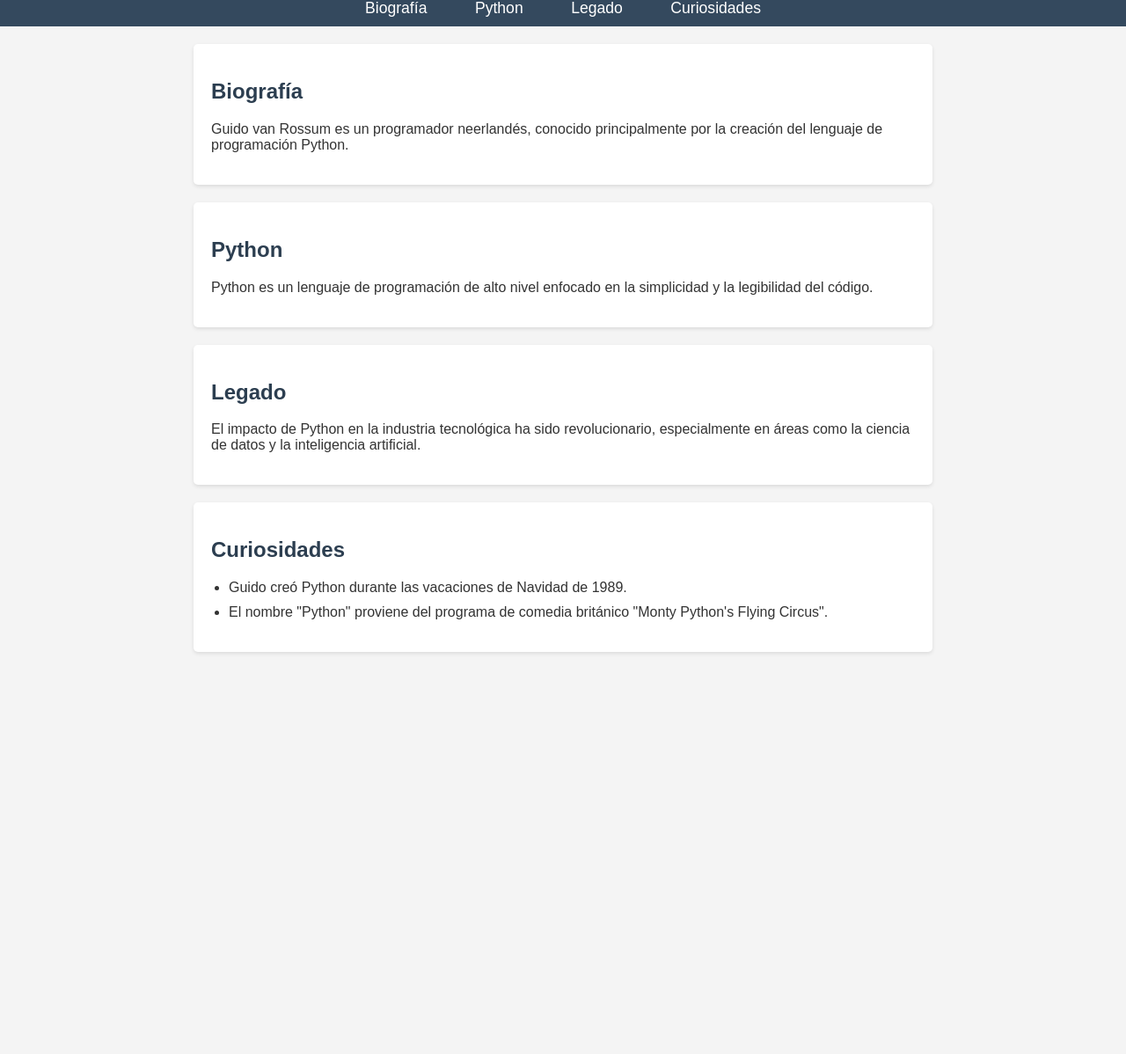
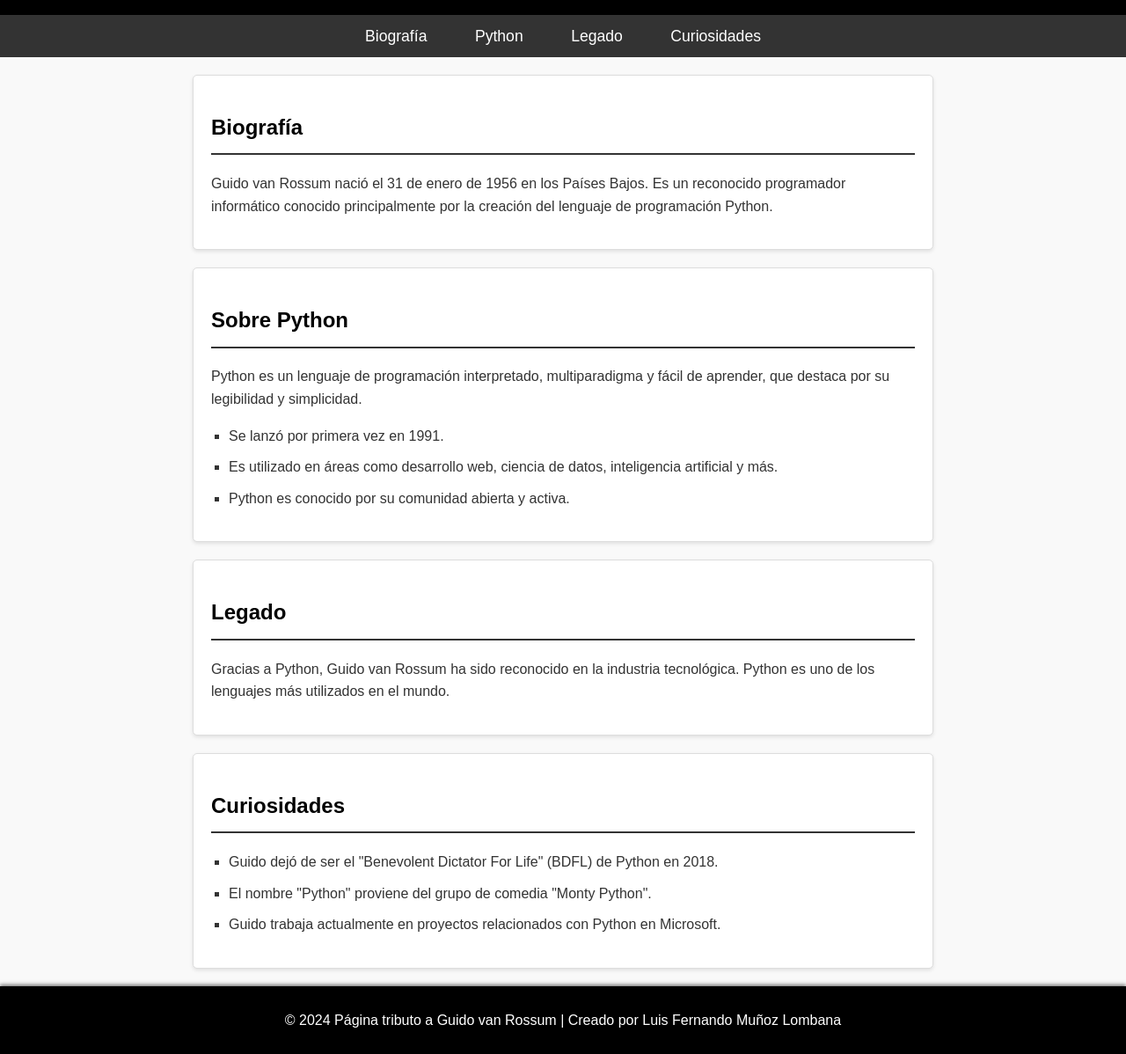
Before and after one commit to luisfer192/bit-pagina-tributo, a plain HTML site: page index.html in a window 1280 px wide. Shown: the part 123-1321 px from the top of the page at 88% size. Before the commit the page ends 884 px from the top, so only its background shows below. Drawn offline with Linux system fonts and the light colour scheme.

Commit message:
Página finalizada

```diff
--- a/index.html
+++ b/index.html
@@ -4,7 +4,7 @@
 <head>
     <meta charset="UTF-8">
     <meta name="viewport" content="width=device-width, initial-scale=1.0">
-    <title>Guido van Rossum</title>
+    <title>Guido van Rossum - Creador de Python</title>
     <link rel="stylesheet" href="styles.css">
 </head>
 
@@ -12,10 +12,10 @@
     <!-- Encabezado -->
     <header>
         <h1>Guido van Rossum</h1>
-        <p>El creador del lenguaje de programación Python</p>
+        <p>Creador del lenguaje de programación Python</p>
     </header>
 
-    <!-- Barra de navegación -->
+    <!-- Navegación -->
     <nav>
         <a href="#biografia">Biografía</a>
         <a href="#python">Python</a>
@@ -23,35 +23,46 @@
         <a href="#curiosidades">Curiosidades</a>
     </nav>
 
-    <!-- Sección Biografía -->
+    <!-- Sección: Biografía -->
     <section id="biografia">
         <h2>Biografía</h2>
-        <p>Guido van Rossum es un programador neerlandés, conocido principalmente por la creación del lenguaje de
-            programación Python.</p>
+        <p>Guido van Rossum nació el 31 de enero de 1956 en los Países Bajos. Es un reconocido programador informático
+            conocido principalmente por la creación del lenguaje de programación Python.</p>
     </section>
 
-    <!-- Sección Python -->
+    <!-- Sección: Python -->
     <section id="python">
-        <h2>Python</h2>
-        <p>Python es un lenguaje de programación de alto nivel enfocado en la simplicidad y la legibilidad del código.
-        </p>
+        <h2>Sobre Python</h2>
+        <p>Python es un lenguaje de programación interpretado, multiparadigma y fácil de aprender, que destaca por su
+            legibilidad y simplicidad.</p>
+        <ul>
+            <li>Se lanzó por primera vez en 1991.</li>
+            <li>Es utilizado en áreas como desarrollo web, ciencia de datos, inteligencia artificial y más.</li>
+            <li>Python es conocido por su comunidad abierta y activa.</li>
+        </ul>
     </section>
 
-    <!-- Sección Legado -->
+    <!-- Sección: Legado -->
     <section id="legado">
         <h2>Legado</h2>
-        <p>El impacto de Python en la industria tecnológica ha sido revolucionario, especialmente en áreas como la
-            ciencia de datos y la inteligencia artificial.</p>
+        <p>Gracias a Python, Guido van Rossum ha sido reconocido en la industria tecnológica. Python es uno de los
+            lenguajes más utilizados en el mundo.</p>
     </section>
 
-    <!-- Sección Curiosidades -->
+    <!-- Sección: Curiosidades -->
     <section id="curiosidades">
         <h2>Curiosidades</h2>
         <ul>
-            <li>Guido creó Python durante las vacaciones de Navidad de 1989.</li>
-            <li>El nombre "Python" proviene del programa de comedia británico "Monty Python's Flying Circus".</li>
+            <li>Guido dejó de ser el "Benevolent Dictator For Life" (BDFL) de Python en 2018.</li>
+            <li>El nombre "Python" proviene del grupo de comedia "Monty Python".</li>
+            <li>Guido trabaja actualmente en proyectos relacionados con Python en Microsoft.</li>
         </ul>
     </section>
+
+    <!-- Pie de página -->
+    <footer>
+        <p>© 2024 Página tributo a Guido van Rossum | Creado por Luis Fernando Muñoz Lombana</p>
+    </footer>
 </body>
 
 </html>
--- a/styles.css
+++ b/styles.css
@@ -1,17 +1,20 @@
-/* Estilos globales */
+/* Estilos generales */
 body {
     font-family: Arial, sans-serif;
     margin: 0;
     padding: 0;
-    background-color: #f4f4f4;
+    background-color: #f9f9f9;
     color: #333;
+    line-height: 1.6;
 }
 
+/* Encabezado */
 header {
-    background-color: #2c3e50;
-    color: white;
+    background-color: #000;
+    color: #fff;
     text-align: center;
     padding: 20px 0;
+    box-shadow: 0 2px 4px rgba(0, 0, 0, 0.5);
 }
 
 header h1 {
@@ -24,42 +27,60 @@ header p {
     font-size: 1.2em;
 }
 
+/* Navegación */
 nav {
-    background-color: #34495e;
+    background-color: #333;
     text-align: center;
     padding: 10px 0;
 }
 
 nav a {
-    color: white;
+    color: #fff;
     text-decoration: none;
     margin: 0 15px;
     font-size: 1.1em;
     padding: 5px 10px;
+    transition: color 0.3s;
 }
 
 nav a:hover {
-    background-color: #16a085;
-    border-radius: 5px;
+    color: #999;
 }
 
+/* Secciones */
 section {
     margin: 20px auto;
     padding: 20px;
     max-width: 800px;
-    background-color: white;
+    background-color: #fff;
+    border: 1px solid #ddd;
+    border-radius: 5px;
     box-shadow: 0 2px 4px rgba(0, 0, 0, 0.1);
-    border-radius: 5px;
 }
 
 section h2 {
-    color: #2c3e50;
+    color: #000;
+    border-bottom: 2px solid #333;
+    padding-bottom: 10px;
 }
 
 section ul {
+    list-style-type: square;
     padding-left: 20px;
 }
 
 section li {
     margin-bottom: 10px;
 }
+
+/* Pie de página */
+footer {
+    background-color: #000;
+    color: #fff;
+    text-align: center;
+    padding: 10px 0;
+    position: relative;
+    bottom: 0;
+    width: 100%;
+    box-shadow: 0 -2px 4px rgba(0, 0, 0, 0.5);
+}
```
